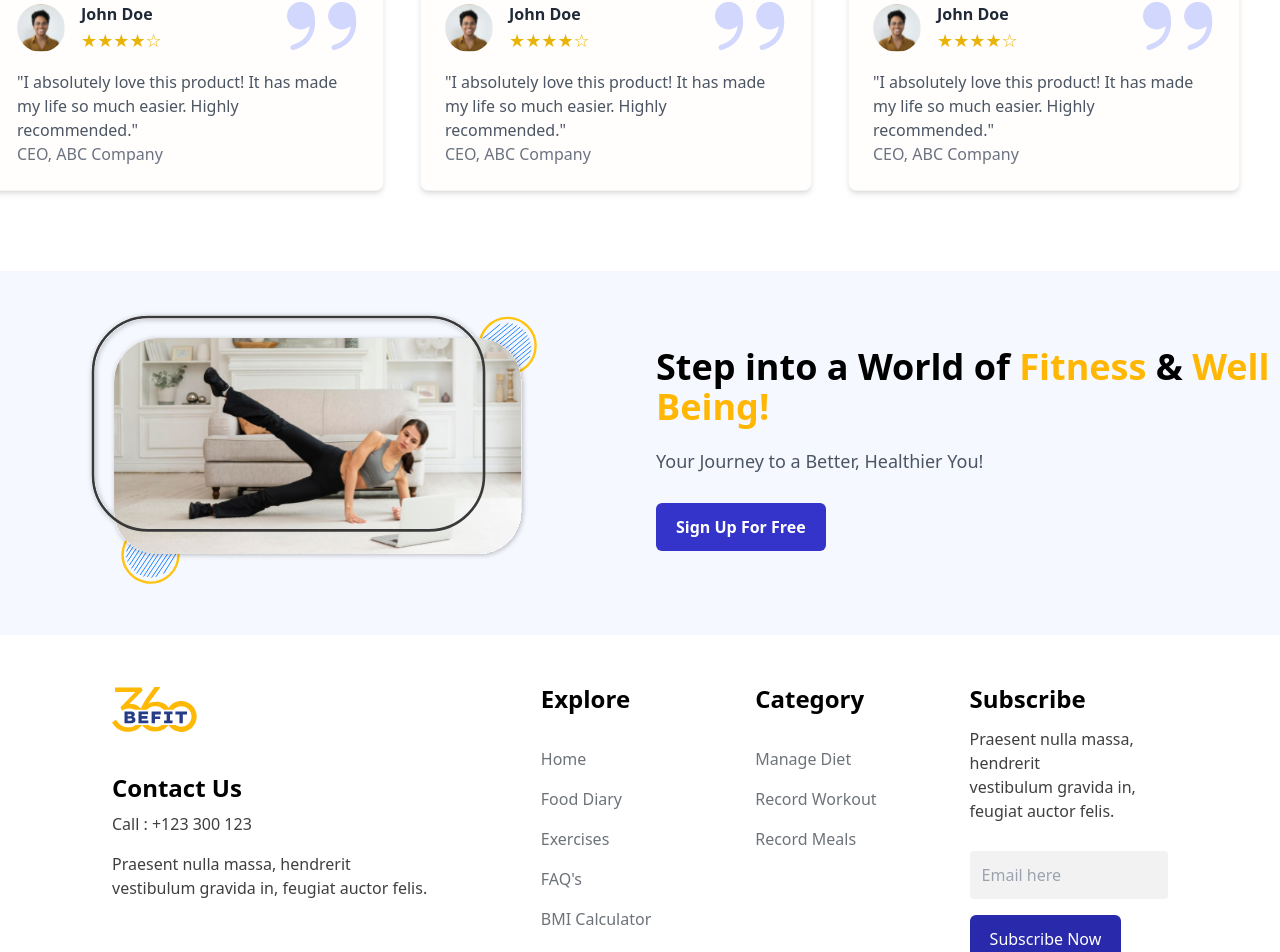
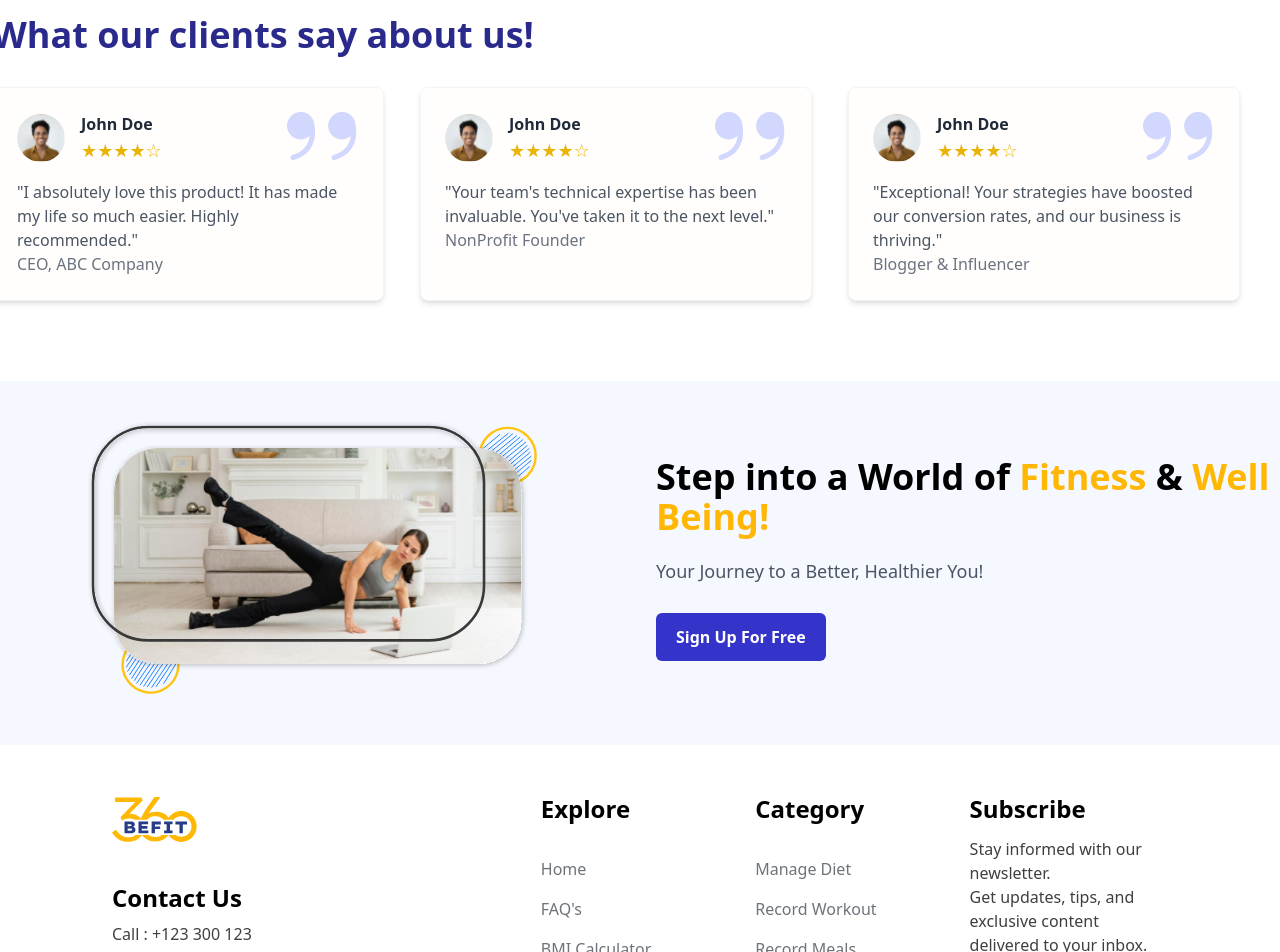
Before and after one commit to IshaSahu16/Befit360, a React (Vite) app: page / in a window 1280 px wide. Shown: the part 1567-2519 px from the top of the page. Built offline with nearby package versions, Linux system fonts and the light colour scheme.

Commit message:
minor change content and comment

```diff
--- a/src/App.jsx
+++ b/src/App.jsx
@@ -18,7 +18,7 @@ const App = () => {
         <Routes>
           <Route exact path="/" element={<Home/>} />
           <Route exact path="/Login" element={<Login />} />
-          <Route exact path="/Fooddiary" element={<Fooddiary />} />
+          {/* <Route exact path="/Fooddiary" element={<Fooddiary />} /> */}
           <Route exact path="/Faq" element={<Faq />} />
           <Route exact path="/Bmi" element={<Bmi />} />
           <Route exact path="/Signup" element={<Signup />} />
--- a/src/components/Footer.jsx
+++ b/src/components/Footer.jsx
@@ -1,5 +1,6 @@
 import React from 'react'
 import logo from '../assets/logo.svg'
+import { Link } from 'react-router-dom';
 
 const Footer = () => {
     return (
@@ -10,17 +11,17 @@ const Footer = () => {
                     <img src={logo} className="h-[45px] mb-3" />
                     <h3 className='text-2xl font-semibold md:mt-10'>Contact Us</h3>
                     <h3 className='py-2 text-[#3f3f3f] '>Call : +123 300 123</h3>
-                    <h3 className='md:py-2 text-[#3f3f3f]'>Praesent nulla massa, hendrerit <br></br> vestibulum gravida in, feugiat auctor felis.</h3>
+                    <h3 className='md:py-2 text-[#3f3f3f]'>Befit360 Befit360 is a fitness tracking  <br></br> platform designed to help you monitor your <br></br>health and wellness through tracking your exercise, nutrition.</h3>
                 </div>
 
                 <div>
                     <h3 className='text-2xl font-semibold'>Explore</h3>
                     <ul className='md:py-6 text-[#6D737A]'>
-                        <li className='py-[7px] md:py-2'>Home</li>
-                        <li className='py-[7px] md:py-2'>Food Diary</li>
-                        <li className='py-[7px] md:py-2'>Exercises</li>
-                        <li className='py-[7px] md:py-2'>FAQ's</li>
-                        <li className='py-[7px] md:py-2'>BMI Calculator</li>
+                        <li className='py-[7px] md:py-2'><Link to="/">Home</Link></li>
+                        {/* <li className='py-[7px] md:py-2'>Food Diary</li>
+                        <li className='py-[7px] md:py-2'>Exercises</li> */}
+                        <li className='py-[7px] md:py-2'><Link to="/Faq">FAQ's</Link></li>
+                        <li className='py-[7px] md:py-2'><Link to="/Bmi">BMI Calculator</Link></li>
                     </ul>
                 </div>
 
@@ -35,7 +36,7 @@ const Footer = () => {
 
                 <div className='max-[780px]:col-span-2'>
                     <h3 className='text-2xl font-semibold'>Subscribe</h3>
-                    <h3 className='md:py-3 text-[#3f3f3f]'>Praesent nulla massa, hendrerit <br></br> vestibulum gravida in, feugiat auctor felis.</h3>
+                    <h3 className='md:py-3 text-[#3f3f3f]'>Stay informed with our newsletter.<br></br> Get updates, tips, and exclusive content delivered to your inbox.</h3>
                     <form className='py-4'>
                         <input className='bg-[#f2f2f2] p-3 w-full rounded'placeholder='Email here'/>
                         <button className='max-[780px]:w-full my-4 px-3 py-3 md:px-5 rounded-md bg-[#2929ab] text-white font-medium'>Subscribe Now</button>
--- a/src/components/Hero.jsx
+++ b/src/components/Hero.jsx
@@ -1,6 +1,7 @@
 import React from 'react'
 import heromobimg from '../assets/heroimg.svg'
 import lock from '../assets/lock.svg'
+import { Link } from 'react-router-dom';
 
 const Hero = () => {
   return (
@@ -11,8 +12,8 @@ const Hero = () => {
           <h1 className='md:leading-[72px] md:text-5xl text-4xl font-semibold'>Discover the <br /><span className='text-[#FFB703]'>Power of Fitness <br /></span> in Your Enriched Life!</h1>
           <p className='pt-5 pb-4 md:pb-8 mr-18 text:base md:text-lg text-gray-600'>Track your progress, set goals, and achieve your fitness targets with our advanced fitness tracking website.</p>
           <div className='flex'>
-            <button className='flex justify-between items-center bg-transparent px-6 gap-2 mr-5 rounded-md border border-[#2929ab]'><img src={lock} />Login</button>
-            <button className='px-8 py-3 rounded-md bg-[#2929ab] text-white text-sm md:text-[14px] font-semibold mr-3'>Sign Up For Free</button>
+            <button className='flex justify-between items-center bg-transparent px-6 gap-2 mr-5 rounded-md border border-[#2929ab]'><img src={lock} /><Link to="/Login">Login</Link></button>
+            <button className='px-8 py-3 rounded-md bg-[#2929ab] text-white text-sm md:text-[14px] font-semibold mr-3'><Link to="/Signup">Sign Up For Free</Link></button>
           </div>
         </div>
 
--- a/src/components/Loginform.jsx
+++ b/src/components/Loginform.jsx
@@ -6,7 +6,7 @@ const Loginform = () => {
         <div>
       <div className='circlePosition w-[150px] h-[150px] md:h-[250px] left:[30%] md:w-[300px] md:bg-[#ffde66]  bg-[#ffd15d] rounded-[100%] absolute z-1 top-[30%] md:left-[64%] translate-x-[-50%] translate-y-[-50%] blur-[50px] '>
       </div>
-      <div className='circlePosition w-[600px] h-[200px] bg-[#a0a3ff] md:w-[300px] md:bg-[#97a3ff] md:h-[250px] rounded-[100%] absolute z-1 md:top-[80%] top-[65%] md:left-[35%] translate-x-[-50%] translate-y-[-50%] blur-[50px] '>
+      <div className='circlePosition w-[600px] h-[200px] bg-[#a0a3ff] md:w-[300px] md:bg-[#9da8fd] md:h-[250px] rounded-[100%] absolute z-1 md:top-[70%] top-[65%] md:left-[35%] translate-x-[-50%] translate-y-[-50%] blur-[50px] '>
       </div>
       <div className="md:m-12 my-8 mx-4 ">
 
--- a/src/components/Navbar.jsx
+++ b/src/components/Navbar.jsx
@@ -19,7 +19,7 @@ const Navbar = () => {
         <div className='hidden md:flex items-center'>
           <ul className='flex gap-11'>
             <li><Link to="/">Home</Link></li>
-            <li><Link to="/Fooddiary">Food Diary</Link></li>
+            {/* <li><Link to="/Fooddiary">Food Diary</Link></li> */}
             <li><Link to="/Faq">FAQ's</Link></li>
             <li><Link to="/Bmi">BMI Calculator</Link></li>
           </ul>
--- a/src/components/Signupform.jsx
+++ b/src/components/Signupform.jsx
@@ -6,7 +6,7 @@ const Signupform = () => {
     <div>
       <div className='circlePosition w-[150px] h-[150px] md:h-[250px] left:[30%] md:w-[300px] md:bg-[#ffde66]  bg-[#ffd15d] rounded-[100%] absolute z-1 top-[30%] md:left-[64%] translate-x-[-50%] translate-y-[-50%] blur-[50px] '>
       </div>
-      <div className='circlePosition w-[600px] h-[200px] bg-[#a0a3ff] md:w-[300px] md:bg-[#97a3ff] md:h-[250px] rounded-[100%] absolute z-1 md:top-[80%] top-[65%] md:left-[35%] translate-x-[-50%] translate-y-[-50%] blur-[50px] '>
+      <div className='circlePosition w-[600px] h-[200px] bg-[#a0a3ff] md:w-[300px] md:bg-[#9da8fd] md:h-[250px] rounded-[100%] absolute z-1 md:top-[80%] top-[65%] md:left-[35%] translate-x-[-50%] translate-y-[-50%] blur-[50px] '>
       </div>
       <div className="md:m-12 my-8 mx-4 ">
 
--- a/src/components/Testimonial.jsx
+++ b/src/components/Testimonial.jsx
@@ -45,9 +45,9 @@ const Testimonial = () => {
                             </div>
                         </div>
                         <p className="text-gray-600">
-                            "I absolutely love this product! It has made my life so much easier. Highly recommended."
+                            "Your team's technical expertise has been invaluable. You've taken it to the next level."
                         </p>
-                        <p className="text-gray-500">CEO, ABC Company</p>
+                        <p className="text-gray-500">NonProfit Founder</p>
                     </div>
                     <div className=" rounded-lg p-6 shadow-md bg-[#fffefc] border border-gray-100">
                         <img src={comma} className='h-12 float-right' />
@@ -65,9 +65,9 @@ const Testimonial = () => {
                             </div>
                         </div>
                         <p className="text-gray-600">
-                            "I absolutely love this product! It has made my life so much easier. Highly recommended."
+                            "Exceptional! Your strategies have boosted our conversion rates, and our business is thriving."
                         </p>
-                        <p className="text-gray-500">CEO, ABC Company</p>
+                        <p className="text-gray-500">Blogger & Influencer</p>
                     </div>
                 </div>
             </div>
--- a/src/components/Whyus.jsx
+++ b/src/components/Whyus.jsx
@@ -8,7 +8,7 @@ const Whyus = () => {
     return (
         <div className='md:max-w-[1480px] mb-3 m-auto grid md:grid-cols-2 max-w-[600px] gap-1 px-4 md:px-0 py-8 '>
 
-            <img src={whyusbanner} className="max-[768px]:hidden md:order-first md:ml-[6rem] rounded-xl md:w-[60%]" />
+            <img src={whyusbanner} className="max-[768px]:hidden md:order-first md:ml-[6rem] rounded-xl md:w-[78%]" />
 
             <div className="w-full h-96 py-7 md:py-0 max-w-[600px] m-auto flex-col justify-start items-start inline-flex md:mr-[7rem] md:pt-0">
                 <div className=" text-[#2929ab] text-2xl font-bold mb-1 md:mt-[-2.5rem]">Why Choose Us?</div>
--- a/src/components/Workflow.jsx
+++ b/src/components/Workflow.jsx
@@ -1,5 +1,6 @@
 import React from 'react'
 import check from '../assets/check.svg'
+import { Link } from 'react-router-dom';
 
 const Workflow = () => {
     return (
@@ -9,7 +10,7 @@ const Workflow = () => {
                     <h1 className='md:leading-[55px] md:text-[2.5rem] text-[2rem] font-semibold leading-[2.9rem]'>Achieve Your <span className='text-[#FFB703]'>Fitness Goals</span><br /> With Ease</h1>
                     <p className='pt-1 pb-4 md:pb-8 mr-18 text:base md:text-lg text-gray-600'>Track your progress, set goals, and achieve your fitness targets with our advanced fitness tracking website.</p>
                     <div className='flex'>
-                        <button className='px-4 py-3 rounded-md bg-[#2b2bb1] text-white text-sm md:text-[14px] font-semibold mr-3'>Get Started</button>
+                        <button className='px-4 py-3 rounded-md bg-[#2b2bb1] text-white text-sm md:text-[14px] font-semibold mr-3'><Link to="/Login">Get Started </Link></button>
                     </div>
                 </div>
             </div>
```
Also changed, not shown: src/assets/whyusbanner.svg.
